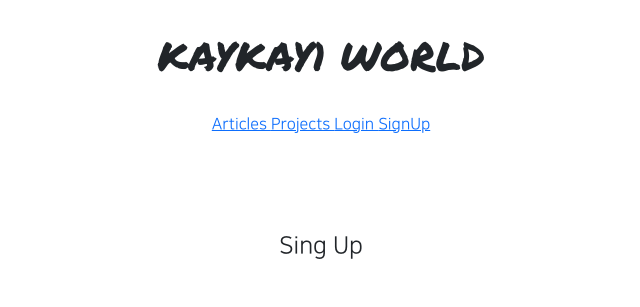
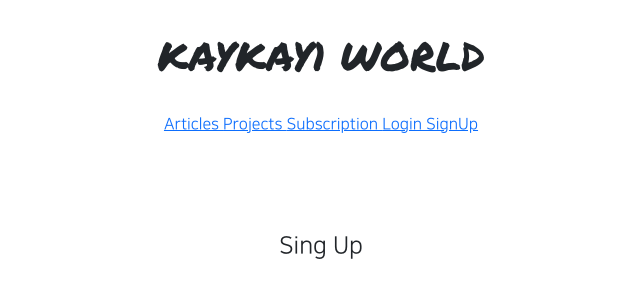
Before and after one commit to sthax17/kay1, a Django app: page /accounts/create/ in a window 1280 px wide. Shown: the top 307 px of the page, without its empty margins (319-959 px from the left). Run offline with Django 3.2, Linux system fonts and the light colour scheme; some libraries are stand-ins or nearby versions.

Commit message:
08/23 4 commit

```diff
--- a/templates/header.html
+++ b/templates/header.html
@@ -16,6 +16,11 @@
             </a>
         </span>
 
+        <span>
+            <a href="{% url 'subscribeapp:list' %}">
+                Subscription
+            </a>
+        </span>
 
         {% if not user.is_authenticated %}
 
```
Also changed, not shown: db.sqlite3.
